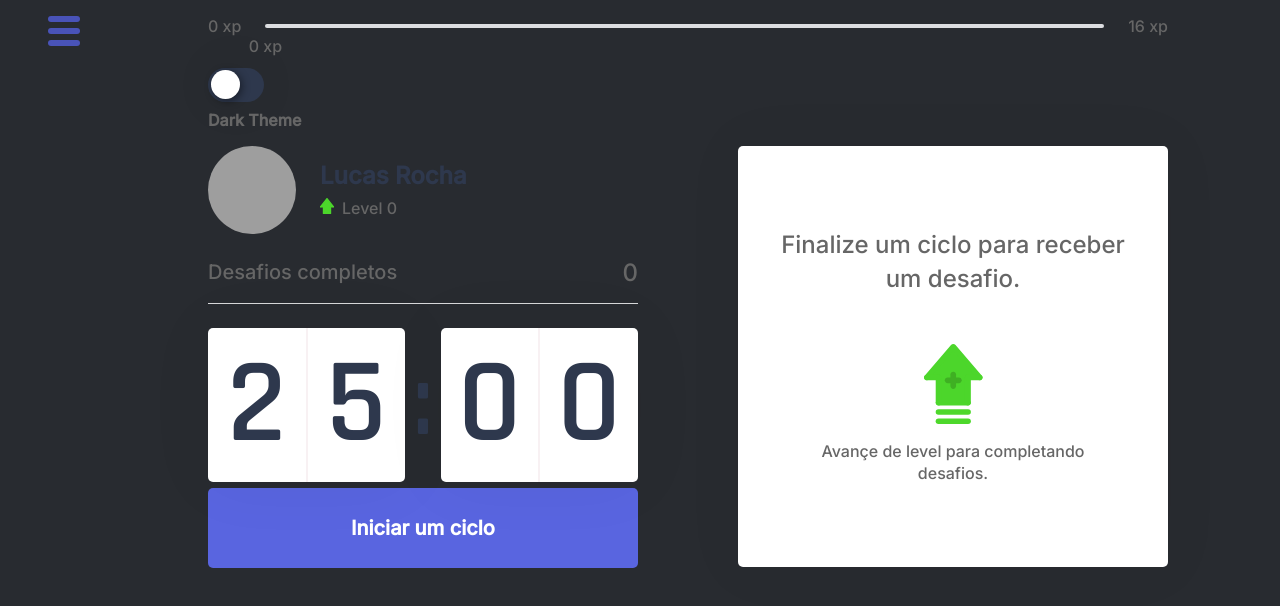
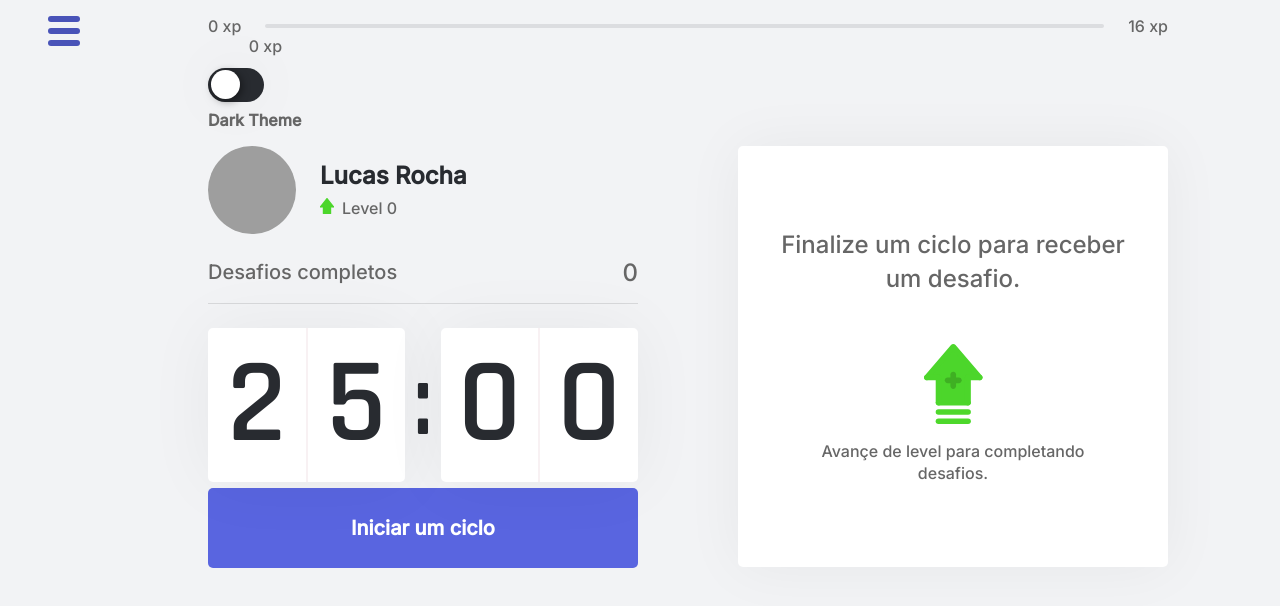
Before and after one commit to Lucasfield3/move-it-next, a Next.js app: page / in a window 1280 px wide. Shown: the top 606 px of the page. Built offline with nearby package versions, Linux system fonts and the light colour scheme; grey boxes are pictures that could not be loaded.

Commit message:
edit 2 dark theme color

```diff
--- a/src/styles/global.css
+++ b/src/styles/global.css
@@ -5,11 +5,11 @@
 }
 :root{
     --white:#fff;
-    --background:#282b30;
+    --background:#f2f3f5;
     --gray-line:#dcdde0;
     --text:#666666;
     --texthighlight:#b3b9ff;
-    --title:#2e384d;
+    --title:#282b30;
     --red:#e83f5b;
     --green:#4cd62b;
     --blue:#5965e0;
```
